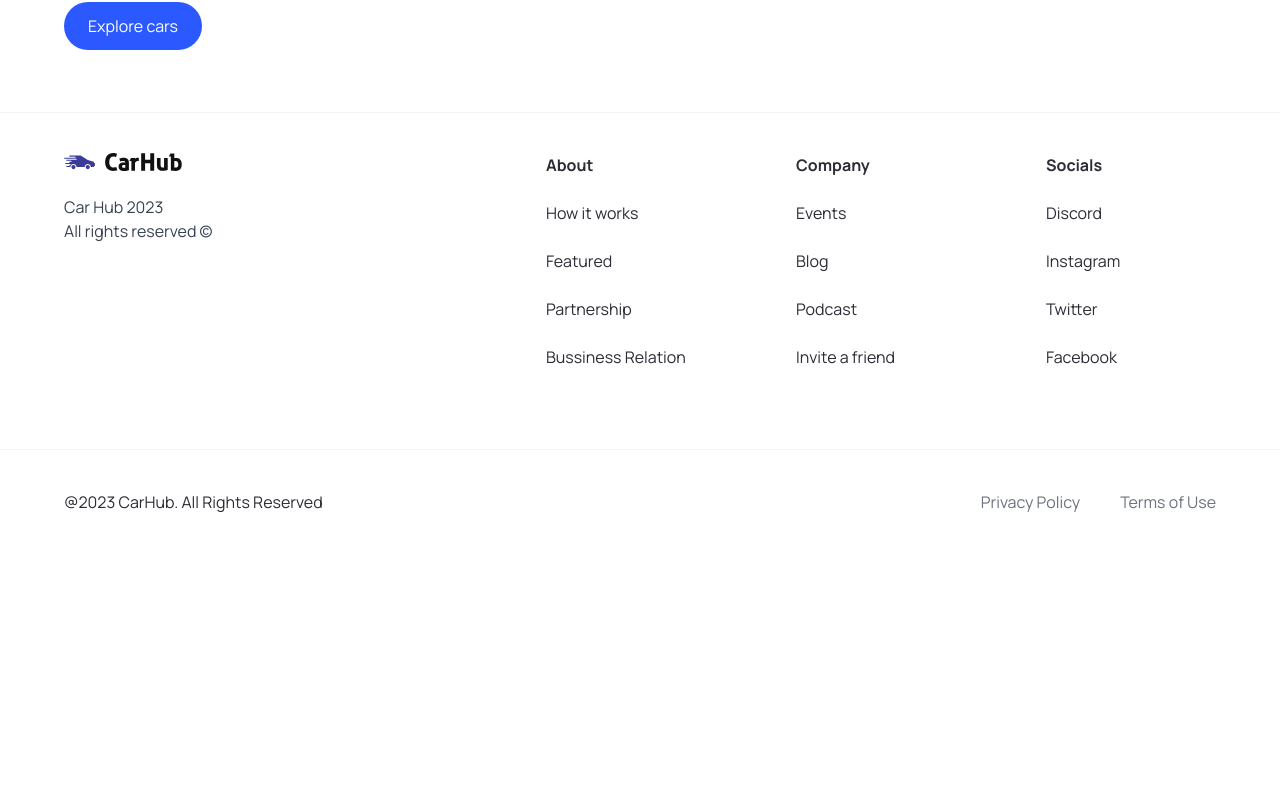
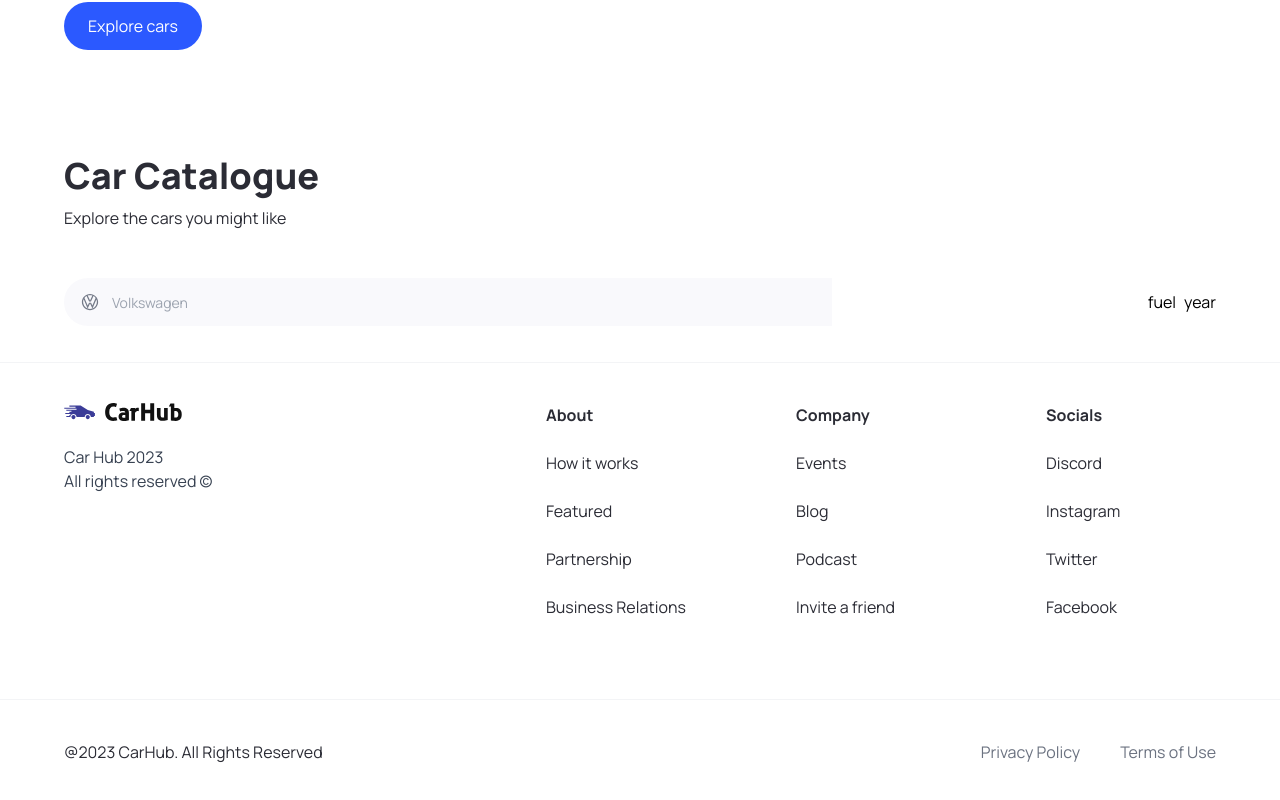
Before and after one commit to charlieBdev/cars-mastery, a Next.js app: page / in a window 1280 px wide. Shown: the part 708-1508 px from the top of the page. Before the commit the page ends 1262 px from the top, so only its background shows below. Built offline with nearby package versions, Linux system fonts and the light colour scheme.

Commit message:
implement manufacturer search w headless ui

```diff
--- a/app/page.tsx
+++ b/app/page.tsx
@@ -1,9 +1,22 @@
-import { Hero } from '@/components';
+import { CustomFilter, Hero, SearchBar } from '@/components';
 
 export default function Home() {
 	return (
 		<main className='overflow-hidden'>
 			<Hero />
+			<div className='mt-12 padding-x padding-y max-width' id='discover'>
+				<div className='home__text-container'>
+					<h1 className='text-4xl font-extrabold'>Car Catalogue</h1>
+					<p>Explore the cars you might like</p>
+				</div>
+				<div className='home__filters'>
+					<SearchBar />
+					<div className='home__filter-container'>
+						<CustomFilter title='fuel' />
+						<CustomFilter title='year' />
+					</div>
+				</div>
+			</div>
 		</main>
 	);
 }
--- /dev/null
+++ b/components/CustomFilter.tsx
@@ -0,0 +1,8 @@
+import { CustomFilterProps } from '@/types';
+import React from 'react';
+
+const CustomFilter = ({ title }: CustomFilterProps) => {
+	return <div>{title}</div>;
+};
+
+export default CustomFilter;
--- /dev/null
+++ b/components/SearchBar.tsx
@@ -0,0 +1,22 @@
+'use client';
+
+import { useState } from 'react';
+import { SearchManufacturer } from '.';
+
+const SearchBar = () => {
+	const handleSearch = () => {};
+	const [manufacturer, setManufacturer] = useState('');
+
+	return (
+		<form className='searchbar' onSubmit={handleSearch}>
+			<div className='searchbar__item'>
+				<SearchManufacturer
+					manufacturer={manufacturer}
+					setManufacturer={setManufacturer}
+				/>
+			</div>
+		</form>
+	);
+};
+
+export default SearchBar;
--- /dev/null
+++ b/components/SearchManufacturer.tsx
@@ -0,0 +1,74 @@
+'use client';
+
+import { manufacturers } from '@/constants';
+import { SearchManufacturerProps } from '@/types';
+import { Combobox, Transition } from '@headlessui/react';
+import Image from 'next/image';
+import { useState, Fragment } from 'react';
+
+const SearchManufacturer = ({
+	manufacturer,
+	setManufacturer,
+}: SearchManufacturerProps) => {
+	const [selectedManufacturer, setSelectedManufacturer] = useState('');
+	const [query, setQuery] = useState('');
+
+	const filteredManufacturers =
+		query === ''
+			? manufacturers
+			: manufacturers.filter((item) => {
+					return item
+						.toLowerCase()
+						.replace(/\s+/g, '')
+						.includes(query.toLowerCase().replace(/\s+/g, ''));
+			  });
+
+	return (
+		<div className='search-manufacturer'>
+			<Combobox value={selectedManufacturer} onChange={setSelectedManufacturer}>
+				<div className='relative w-full'>
+					<Combobox.Button className='absolute top-[14px]'>
+						<Image
+							src='/car-logo.svg'
+							width={20}
+							height={20}
+							className='ml-4'
+							alt='Car Logo'
+						/>
+					</Combobox.Button>
+					<Combobox.Input
+						className='search-manufacturer__input'
+						placeholder='Volkswagen'
+						displayValue={(manufacturer: string) => manufacturer}
+						onChange={(e) => setQuery(e.target.value)}
+					/>
+					<Transition
+						as={Fragment}
+						leave='transition ease-in duration-100'
+						leaveFrom='opacity-100'
+						leaveTo='opacity-0'
+						afterLeave={() => setQuery('')}
+					>
+						<Combobox.Options>
+							{filteredManufacturers.map((item) => (
+								<Combobox.Option
+									key={item}
+									className={({ active }) =>
+										`relative search-manufacturer__option ${
+											active ? 'bg-primary-blue text-white' : 'text-gray-900'
+										}`
+									}
+									value={item}
+								>
+									{item}
+								</Combobox.Option>
+							))}
+						</Combobox.Options>
+					</Transition>
+				</div>
+			</Combobox>
+		</div>
+	);
+};
+
+export default SearchManufacturer;
--- a/components/index.ts
+++ b/components/index.ts
@@ -1,6 +1,17 @@
 import CustomButton from './CustomButton';
+import CustomFilter from './CustomFilter';
 import Footer from './Footer';
 import Hero from './Hero';
 import Navbar from './Navbar';
+import SearchBar from './SearchBar';
+import SearchManufacturer from './SearchManufacturer';
 
-export { Hero, CustomButton, Navbar, Footer };
+export {
+	Hero,
+	CustomButton,
+	Navbar,
+	Footer,
+	SearchBar,
+	CustomFilter,
+	SearchManufacturer,
+};
--- a/constants/index.ts
+++ b/constants/index.ts
@@ -77,7 +77,7 @@
 			{ title: 'How it works', url: '/' },
 			{ title: 'Featured', url: '/' },
 			{ title: 'Partnership', url: '/' },
-			{ title: 'Bussiness Relation', url: '/' },
+			{ title: 'Business Relations', url: '/' },
 		],
 	},
 	{
```
Also changed, not shown: package.json (+5 -4 lines), types/index.ts (+8 -0 lines), 1 other file (tests, documents, lock files or other folders).
